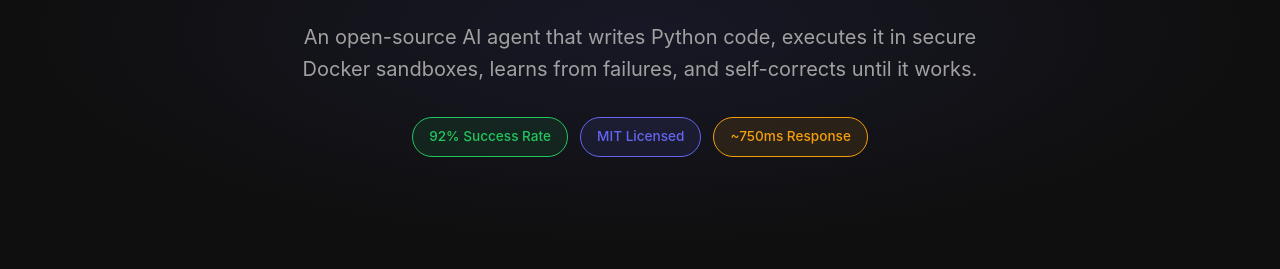
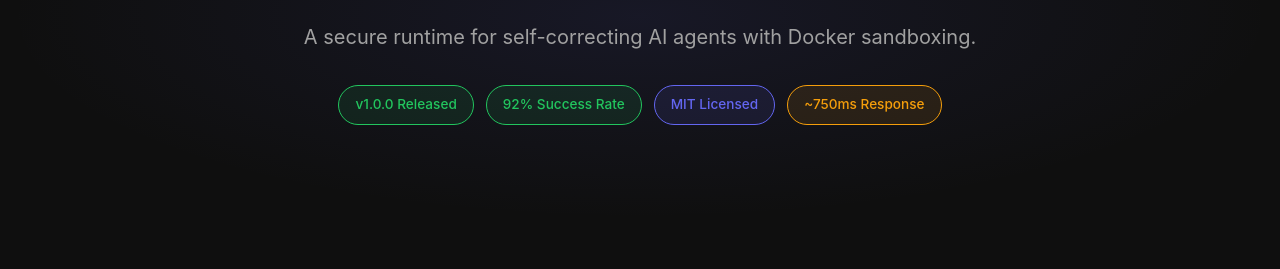
Before and after one commit to ixchio/agent-sandbox-runtime, a plain HTML site: page docs/index.html in a window 1280 px wide. Shown: the part 260-529 px from the top of the page. Drawn offline with Linux system fonts and the light colour scheme.

Commit message:
docs: update descriptions and add v1.0.0 badge

```diff
--- a/docs/index.html
+++ b/docs/index.html
@@ -445,12 +445,11 @@
     <section class="hero">
       <h1>Self-Correcting AI Agent</h1>
       <p>
-        An open-source AI agent that writes Python code, executes it in secure
-        Docker sandboxes, learns from failures, and self-corrects until it
-        works.
+        A secure runtime for self-correcting AI agents with Docker sandboxing.
       </p>
 
       <div class="badge-row">
+        <span class="badge badge-success">v1.0.0 Released</span>
         <span class="badge badge-success">92% Success Rate</span>
         <span class="badge badge-primary">MIT Licensed</span>
         <span class="badge badge-warning">~750ms Response</span>
```
Also changed, not shown: 2 other files.
